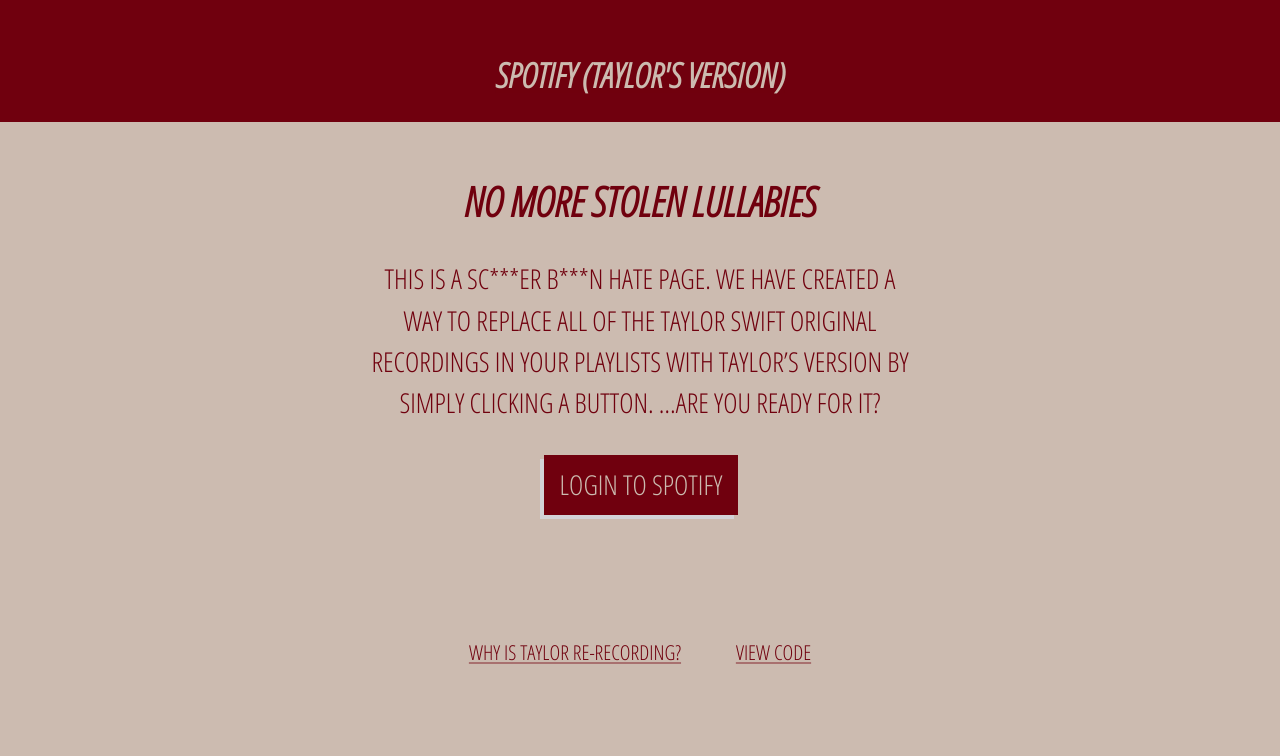
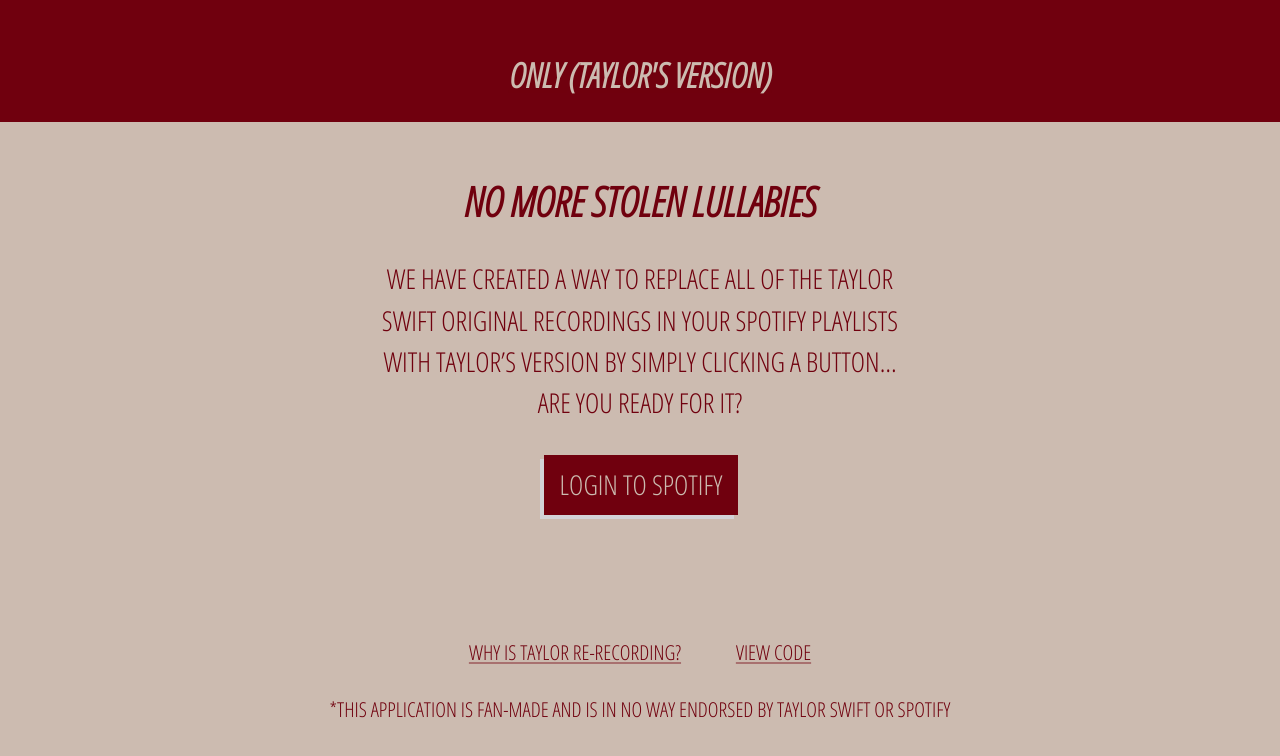
Before and after one commit to stephen-kernan/only-taylors-version, a Next.js app: page / in a window 1280 px wide. Shown: the top 756 px of the page. Built offline with nearby package versions, Linux system fonts and the light colour scheme.

Commit message:
changed to only taylors version

```diff
--- a/Components/GlobalFooter.js
+++ b/Components/GlobalFooter.js
@@ -30,6 +30,16 @@
           </Link>
         </Typography>
       </div>
+      <div className={styles.disclaimer}>
+        <Typography
+          variant="body2"
+          component="p"
+          className={styles.footerContent}
+        >
+          *This application is fan-made and is in no way endorsed by Taylor
+          Swift or Spotify
+        </Typography>
+      </div>
     </footer>
   );
 };
--- a/Components/GlobalHead.js
+++ b/Components/GlobalHead.js
@@ -1,7 +1,7 @@
 import React from "react";
 import Head from "next/head";
 
-export const GlobalHead = ({ title = "Spotify (Taylor's Version)" }) => {
+export const GlobalHead = ({ title = "ONLY (TAYLOR'S VERSION)" }) => {
   return (
     <Head>
       <title>{title}</title>
--- a/Components/GlobalNav.js
+++ b/Components/GlobalNav.js
@@ -22,7 +22,7 @@
             }}
             className={styles.headers}
           >
-            SPOTIFY (TAYLOR'S VERSION)
+            ONLY (TAYLOR'S VERSION)
           </Typography>
         </Link>
       </Toolbar>
--- a/pages/confirmation.js
+++ b/pages/confirmation.js
@@ -1,5 +1,4 @@
 import {
-  Button,
   CircularProgress,
   CssBaseline,
   Grid,
@@ -7,7 +6,6 @@
   Typography,
 } from "@mui/material";
 import { useRouter } from "next/dist/client/router";
-import Head from "next/head";
 
 import React, { useEffect, useState } from "react";
 import { GlobalFooter } from "../Components/GlobalFooter";
--- a/pages/index.js
+++ b/pages/index.js
@@ -1,9 +1,7 @@
 import { ThemeProvider } from "@emotion/react";
-import { Button, CssBaseline, Grid, Typography } from "@mui/material";
+import { CssBaseline, Grid, Typography } from "@mui/material";
 import styles from "../styles/main.module.css";
-import axios from "axios";
 import { useRouter } from "next/dist/client/router";
-import Head from "next/head";
 import { useEffect } from "react";
 import { GlobalHead } from "../Components/GlobalHead";
 import { GlobalNav } from "../Components/GlobalNav";
@@ -61,10 +59,9 @@
                 component="p"
                 className={styles.paragraphText}
               >
-                This is a Sc***er B***n hate page. We have created a way to
-                replace all of the Taylor Swift original recordings in your
-                playlists with Taylor’s Version by simply clicking a button.
-                …Are you ready for it?
+                We have created a way to replace all of the Taylor Swift
+                original recordings in your Spotify playlists with Taylor’s
+                Version by simply clicking a button… Are you ready for it?
               </Typography>
             </Grid>
             <Grid
--- a/pages/thank-you.js
+++ b/pages/thank-you.js
@@ -1,5 +1,4 @@
 import {
-  Button,
   CircularProgress,
   CssBaseline,
   Grid,
@@ -7,10 +6,8 @@
   Typography,
 } from "@mui/material";
 import { useRouter } from "next/dist/client/router";
-import Head from "next/head";
-import React, { useEffect, useState } from "react";
+import React from "react";
 import { theme } from "../public/theme";
-import helpers, { replaceWithTaylorsVersion } from "../helpers/trackConverter";
 import { GlobalHead } from "../Components/GlobalHead";
 import styles from "../styles/main.module.css";
 import { GlobalNav } from "../Components/GlobalNav";
@@ -32,7 +29,6 @@
 };
 
 export const Converter = () => {
-  console.log(replaceWithTaylorsVersion);
   const router = useRouter();
   const { tracks, playlists } = router.query;
 
--- a/styles/main.module.css
+++ b/styles/main.module.css
@@ -34,6 +34,14 @@
   padding-bottom: 1em;
 }
 
+.disclaimer {
+  display: flex;
+  gap: 2em;
+  justify-content: center;
+  align-items: flex-end;
+  padding-bottom: 1em;
+}
+
 .footerContent {
   max-width: min(80ch, 90%);
 }
```
Also changed, not shown: 1 other file (tests, documents, lock files or other folders).
